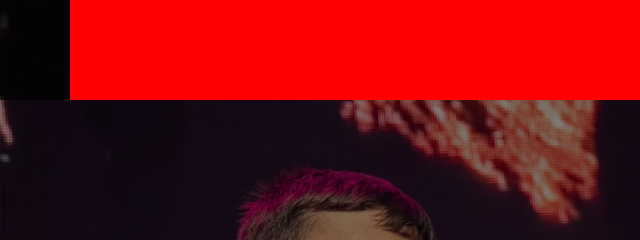
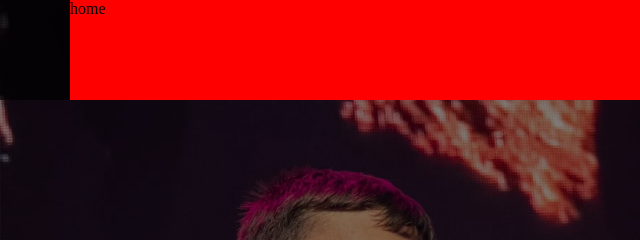
Before and after one commit to NICK-k29/project, a plain HTML site: page index.html in a window 1280 px wide. Shown: the top 240 px of the page, 0-640 px from the left. Drawn offline with Linux system fonts and the light colour scheme; files that its build step writes are made by us from their sources; files whose address does not match are found by name.

Commit message:
Update index.html

```diff
--- a/index.html
+++ b/index.html
@@ -10,7 +10,7 @@
             <div class="overlay">
                 <header>
                     <nav>
-
+                        home
                     </nav>
                 </header>
             </div>
```
